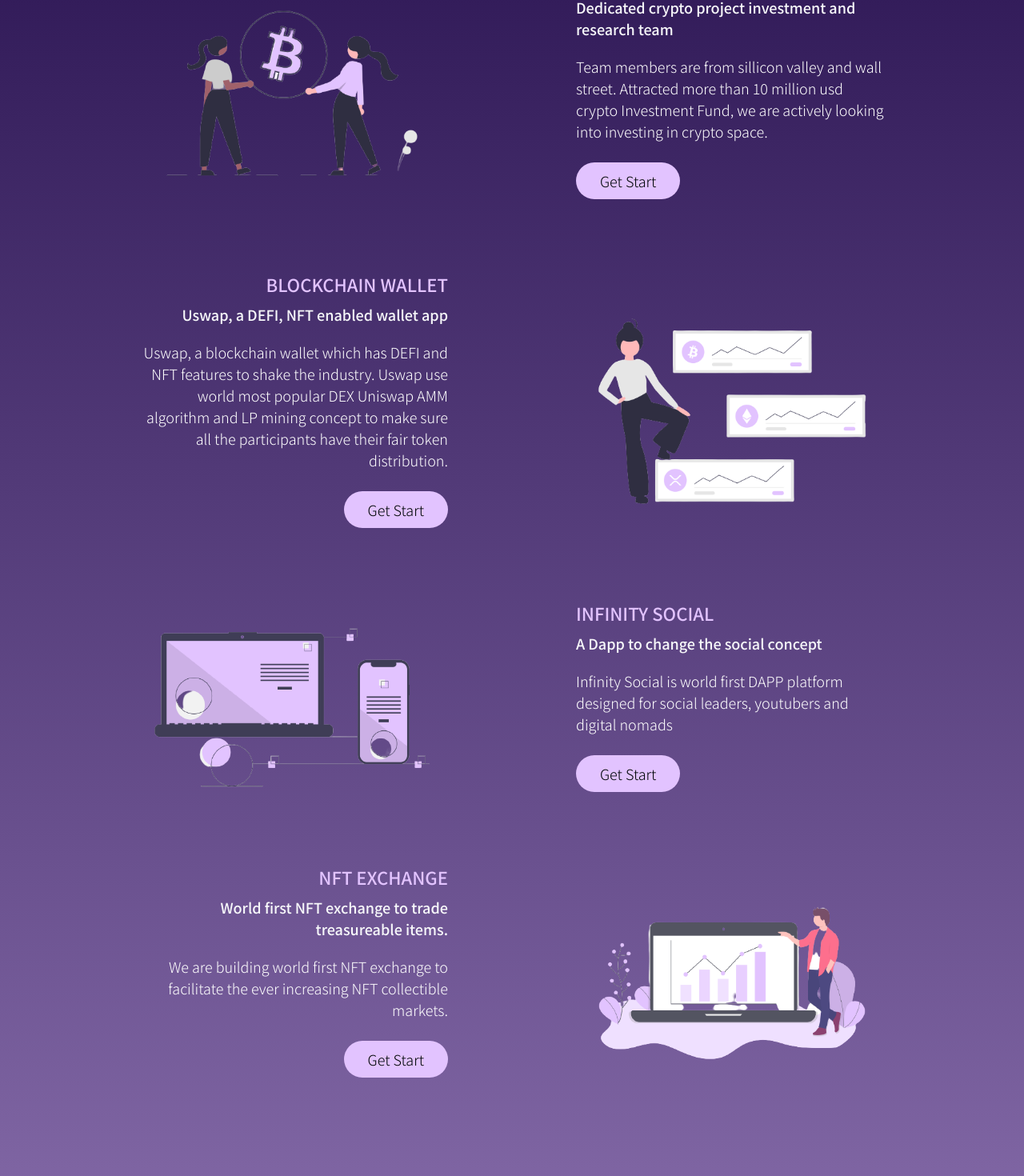
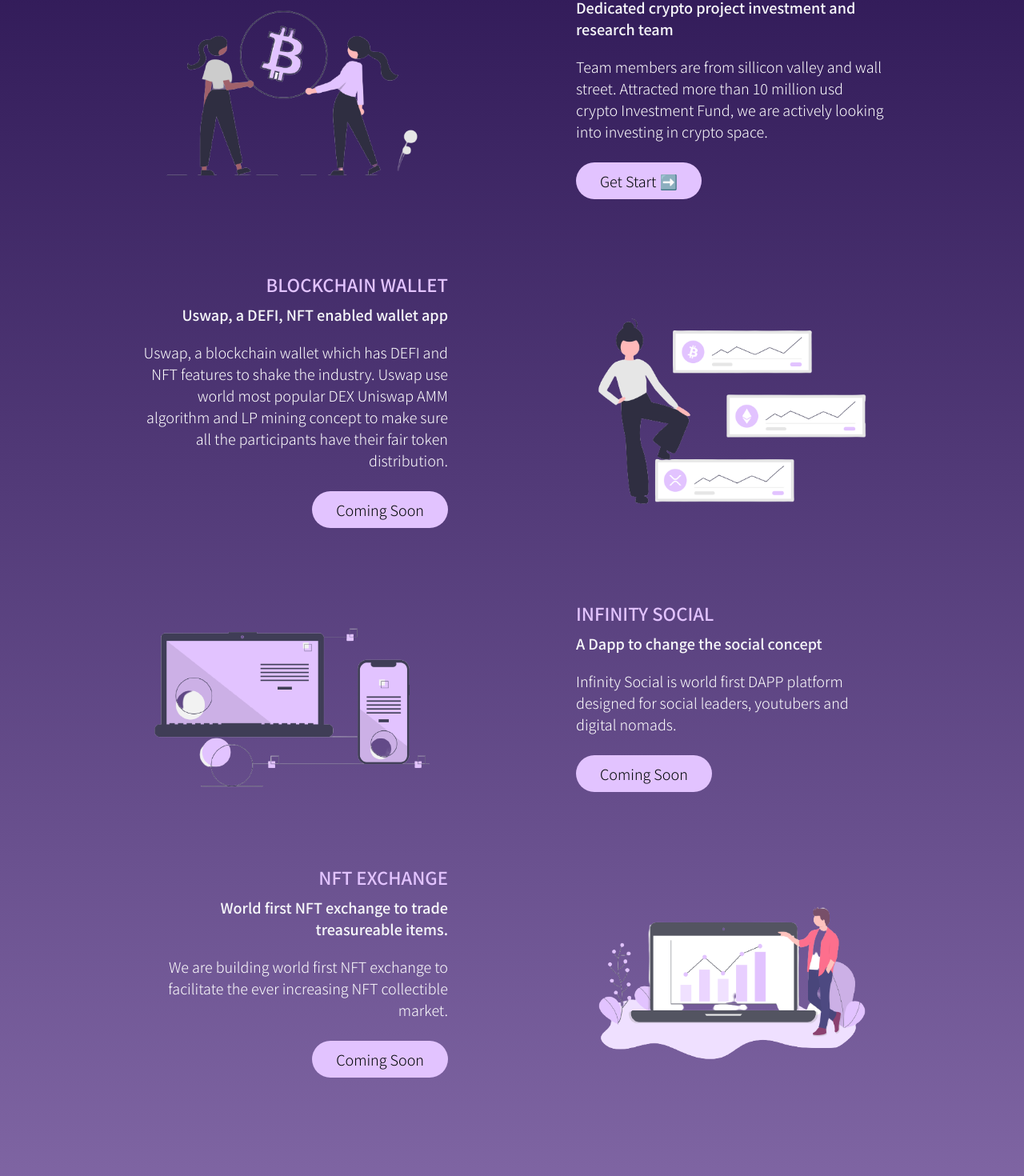
Before and after one commit to cryptoleek-team/perpetual-lab-mainsite, a React (Create React App) app: page / in a window 1280 px wide. Shown: the part 2133-3603 px from the top of the page at 80% size. Built offline with nearby package versions, Linux system fonts and the light colour scheme.

Commit message:
fix some bugs

```diff
--- a/src/components/SerSection/index.js
+++ b/src/components/SerSection/index.js
@@ -44,7 +44,7 @@ const SerSection = ({ id, t }) => {
                     dark={1}
                     dark2={1}
                   >
-                    Get Start</Button>
+                    {t("startBtn")}</Button>
                 </BtnWrap>
               </Text>
             </Column1 >
@@ -72,7 +72,7 @@ const SerSection = ({ id, t }) => {
                     dark={1}
                     dark2={1}
                   >
-                    Get Start</Button>
+                    {t("soonBtn")}</Button>
                 </BtnWrap>
               </Text>
             </Column1>
@@ -100,7 +100,7 @@ const SerSection = ({ id, t }) => {
                     dark={1}
                     dark2={1}
                   >
-                    Get Start</Button>
+                    {t("soonBtn")}</Button>
                 </BtnWrap>
               </Text>
             </Column1>
@@ -128,7 +128,7 @@ const SerSection = ({ id, t }) => {
                     dark={1}
                     dark2={1}
                   >
-                    Get Start</Button>
+                    {t("soonBtn")}</Button>
                 </BtnWrap>
               </Text>
             </Column1>
--- a/src/locales/ch/translation.json
+++ b/src/locales/ch/translation.json
@@ -26,10 +26,10 @@
   "topline3H": "一个改变整个社交的领域的去中心化金融应用",
   "topline4H": "全球首创的加密货币NFT，收藏平交易平台",
   "section3":"了解我们",
-  "subtitle1":"世界级加密交易所、白标签服务、专业咨询服务等。",
+  "subtitle1":"加密基金投资，专门的项目研究，包括Sushiswap analytics, Ren analytics, Uniswap analytics和Sol analytics。第一个进入GRT的基金获得了100倍的收益。",
   "subtitle2": "区块链钱包支持比特币、LTC、BCH、ETH、EOS、ERC20等多种主流币。我们在钱包中添加了DEFI功能，包括通证即时交换、跨链通证交换、押注、LP挖掘等。",
   "subtitle3": "包括DEFI space、NFT space和STO space在内的世界级DAPP。DAPP孵化与开发。",
-  "subtitle4":"加密基金投资，专门的项目研究，包括Sushiswap analytics, Ren analytics, Uniswap analytics和Sol analytics。第一个进入GRT的基金获得了100倍的收益。",
+  "subtitle4":"全球首创的加密货币NFT交易平台，打通链下实体收藏品，通过链上NFT代币形式进行自由流通买卖，可以交易，也可以领取实物。",
   "roadMapTitle1": "2020年6月",
   "roadMapTitle2": "2021年1月",
   "roadMapTitle3": "2021年6月",
@@ -50,5 +50,8 @@
 
   "whyJoinUs": "为什么加入我们团队？",
   "whyJoinUsDesc": "员工是我们最重要的资产，照顾他们一直是我们的头等大事。除了我们提供的有竞争力的薪酬外，我们所有的全职固定员工都享有团体健康福利，包括牙科，视力和处方。除此之外，我们还会举办每月的团队建设活动以及员工生日庆祝活动。",
-  "joinUsNow": "如果你与我们志趣相投，请随时电邮我们！"
+  "joinUsNow": "如果你与我们志趣相投，请随时电邮我们！",
+
+  "startBtn": "立刻体验 ➡️",
+  "soonBtn": "敬请期待"
 }
--- a/src/locales/en/translation.json
+++ b/src/locales/en/translation.json
@@ -28,8 +28,8 @@
   "topline4H": "World first NFT exchange to trade treasureable items.",
   "subtitle1": "Team members are from sillicon valley and wall street. Attracted more than 10 million usd crypto Investment Fund, we are actively looking into investing in crypto space.",
   "subtitle2": "Uswap, a blockchain wallet which has DEFI and NFT features to shake the industry. Uswap use world most popular DEX Uniswap AMM algorithm and LP mining concept to make sure all the participants have their fair token distribution.",
-  "subtitle3": "Infinity Social is world first DAPP platform designed for social leaders, youtubers and digital nomads",
-  "subtitle4": "We are building world first NFT exchange to facilitate the ever increasing NFT collectible markets.",
+  "subtitle3": "Infinity Social is world first DAPP platform designed for social leaders, youtubers and digital nomads.",
+  "subtitle4": "We are building world first NFT exchange to facilitate the ever increasing NFT collectible market.",
 
   "roadMapTitle1": "June 2020",
   "roadMapTitle2": "Jan 2021",
@@ -51,5 +51,8 @@
 
   "whyJoinUs": "Benefits to join PerpLabs",
   "whyJoinUsDesc": "Our employees are our most important asset and taking care of them has always been our top priority. Other than the competitive pay we offer, all of our full time permanent employees enjoy group health benefits that covers dental, vision and the prescription. In addition to that we host monthly team building events as well as employee birthday celebrations.",
-  "joinUsNow": "If you have the same mindset, please don’t hesitate to contact us!"
+  "joinUsNow": "If you have the same mindset, please don’t hesitate to contact us!",
+
+  "startBtn": "Get Start ➡️",
+  "soonBtn": "Coming Soon"
 }
```
